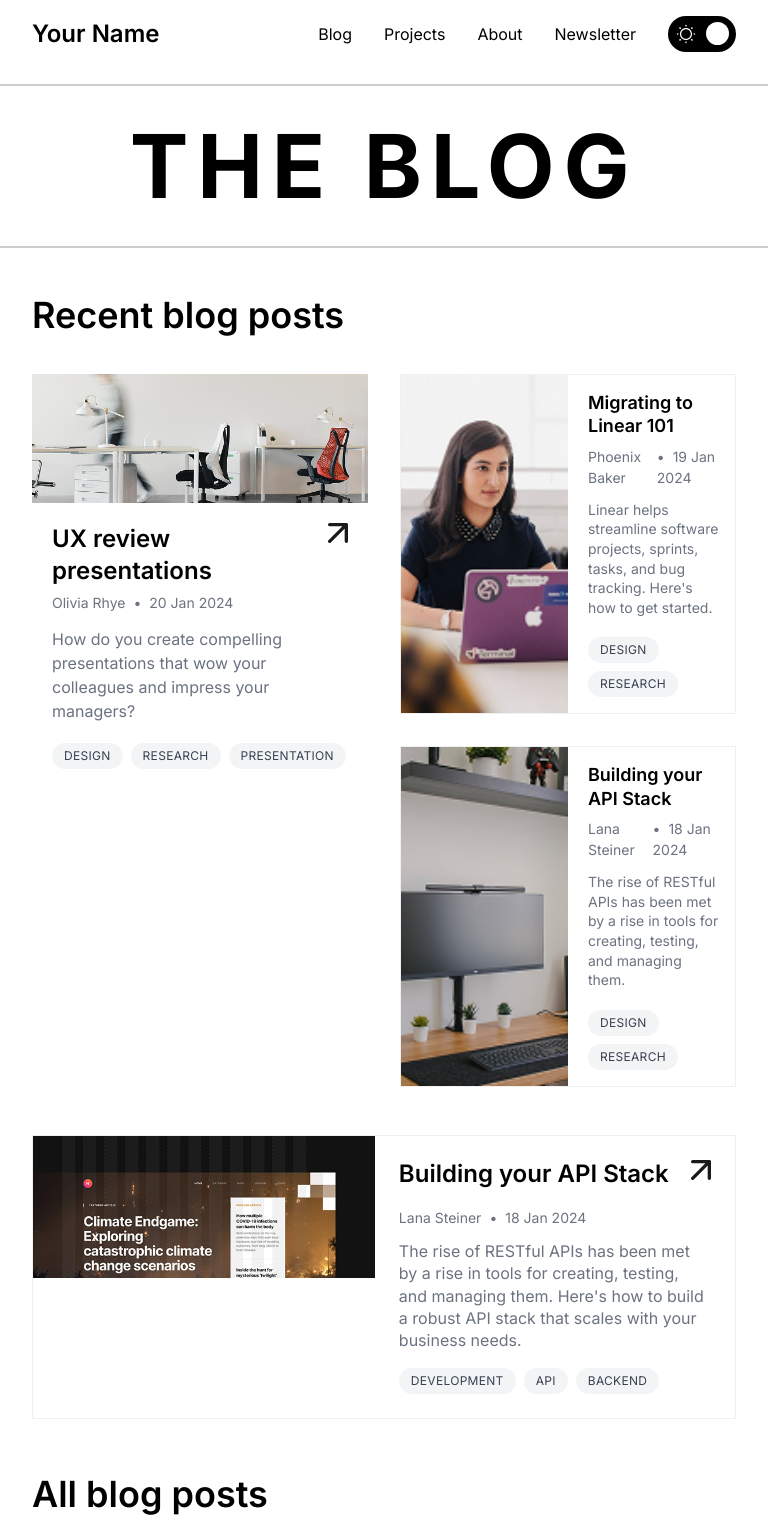
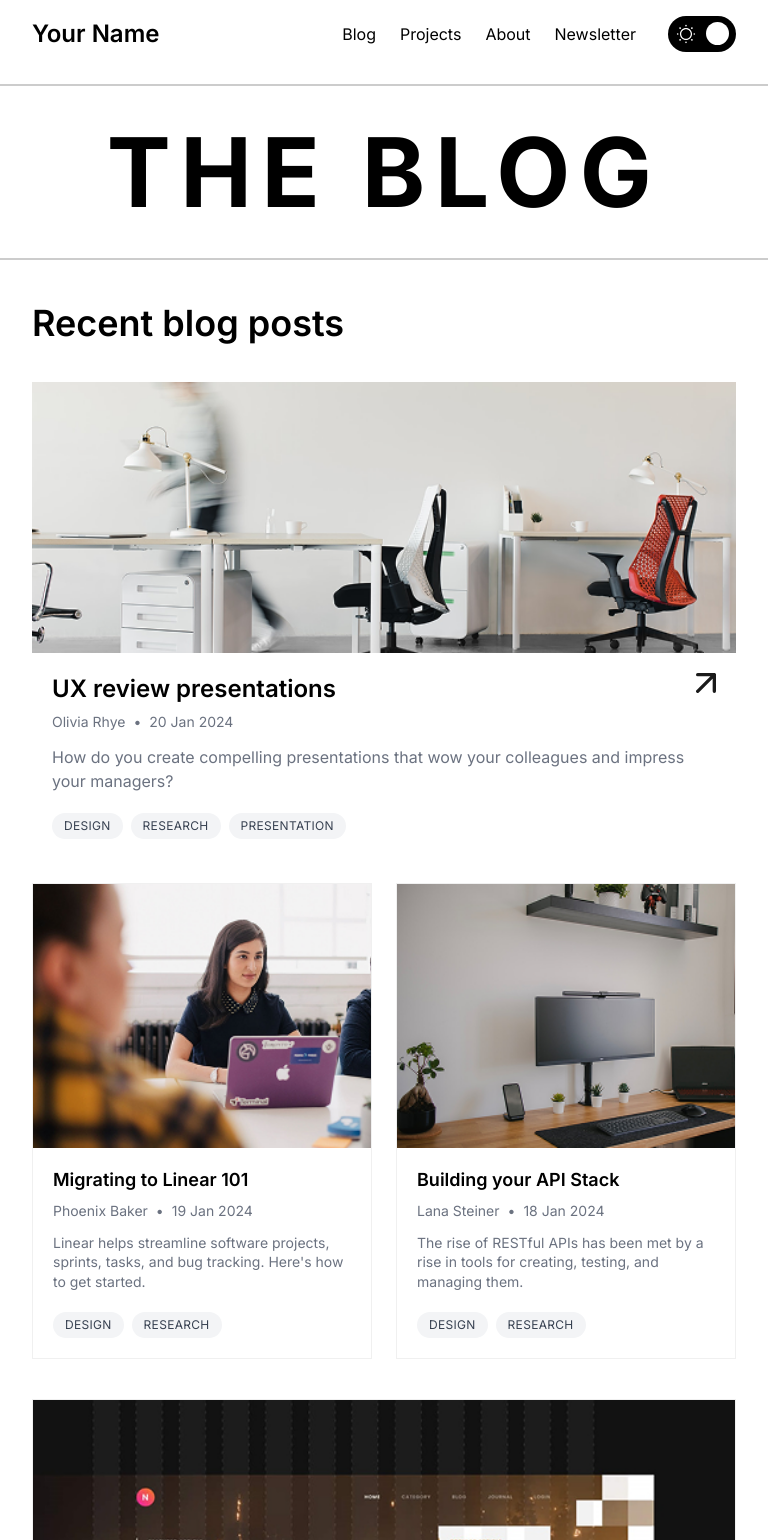
Before and after one commit to IvanSarapura/TheBlog, a React (Vite) app: page / in a window 768 px wide. Shown: the top 1540 px of the page. Built offline with nearby package versions, Linux system fonts and the light colour scheme.

Commit message:
Tablet Design

```diff
--- a/src/App.css
+++ b/src/App.css
@@ -800,7 +800,104 @@
   color: #000000;
 }
 
-/* Responsive Design */
+/* Tablet Design */
+@media (max-width: 1024px) and (min-width: 768px) {
+  /* Navbar tablet adjustments */
+  .navbar {
+    padding: 1rem 0;
+  }
+
+  .nav-menu {
+    gap: 1.5rem;
+  }
+
+  /* Hero title tablet */
+  .hero-title {
+    font-size: clamp(6rem, 12vw, 9rem);
+  }
+
+  /* Sections padding for tablet */
+  .blog-section,
+  .featured-section,
+  .all-posts-section {
+    padding: 1.25rem 0;
+  }
+
+  /* Blog grid - 2 columns for tablet */
+  .blog-grid {
+    grid-template-columns: 1fr 1fr;
+    gap: 1.5rem;
+  }
+
+  .main-card {
+    grid-column: 1 / -1;
+    grid-row: 1;
+  }
+
+  .secondary-cards {
+    grid-column: 1 / -1;
+    grid-row: 2;
+    display: grid;
+    grid-template-columns: 1fr 1fr;
+    gap: 1.5rem;
+  }
+
+  .secondary-card {
+    flex-direction: column;
+  }
+
+  .secondary-card .card-image {
+    width: 100%;
+    aspect-ratio: 16/10;
+  }
+
+  .secondary-card .card-content {
+    width: 100%;
+    margin-left: 0;
+    padding: 1.25rem;
+  }
+
+  /* Featured card tablet - change to vertical layout like main-card */
+  .featured-card {
+    flex-direction: column;
+  }
+
+  .featured-card .card-image {
+    width: 100%;
+    height: fit-content;
+    overflow: hidden;
+    line-height: 0;
+  }
+
+  .featured-card .card-image img {
+    width: 100%;
+    height: auto;
+    display: block;
+  }
+
+  .featured-card .card-content {
+    width: 100%;
+    padding: 1.5rem;
+  }
+
+  /* Posts grid - 2x3 for tablet */
+  .posts-grid {
+    grid-template-columns: repeat(2, 1fr);
+    grid-template-rows: repeat(3, 1fr);
+    gap: 1.5rem;
+  }
+
+  /* Footer tablet - reduce gaps */
+  .footer-main {
+    gap: 2rem;
+  }
+
+  .footer-links {
+    gap: 2rem;
+  }
+}
+
+/* Mobile Design */
 @media (max-width: 767px) {
   /* Ajustar el grid para móviles */
   .page-grid {
```
